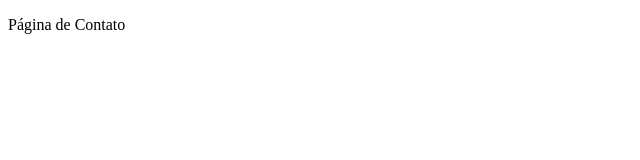
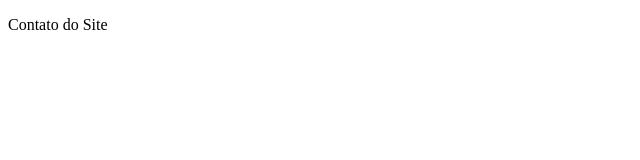
Before and after one commit to adm-multisaberonline/github-main, a plain HTML site: page contato.html in a window 1280 px wide. Shown: the full height of the page, 0-640 px from the left. Drawn offline with Linux system fonts and the light colour scheme.

Commit message:
feat: Alteração da página de contato closes #2

```diff
--- a/contato.html
+++ b/contato.html
@@ -6,6 +6,6 @@
     <title>Contato</title>
 </head>
 <body>
-    <p>Página de Contato</p>
+    <p>Contato do Site</p>
 </body>
 </html>
```
